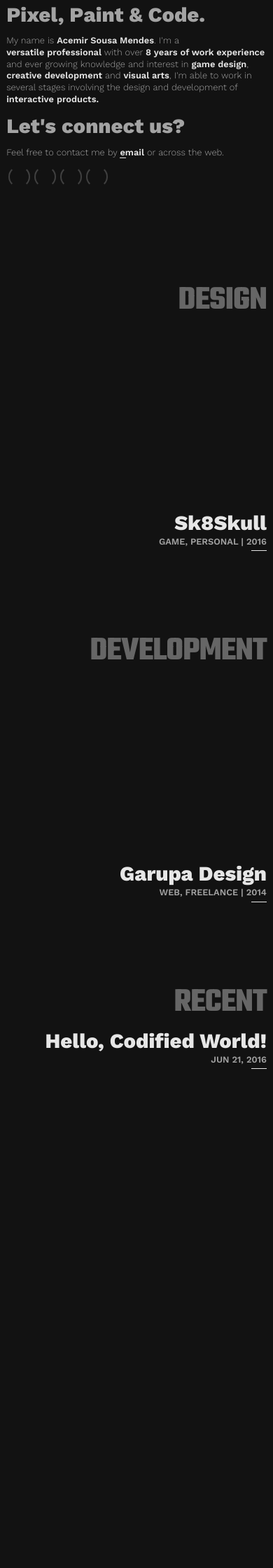
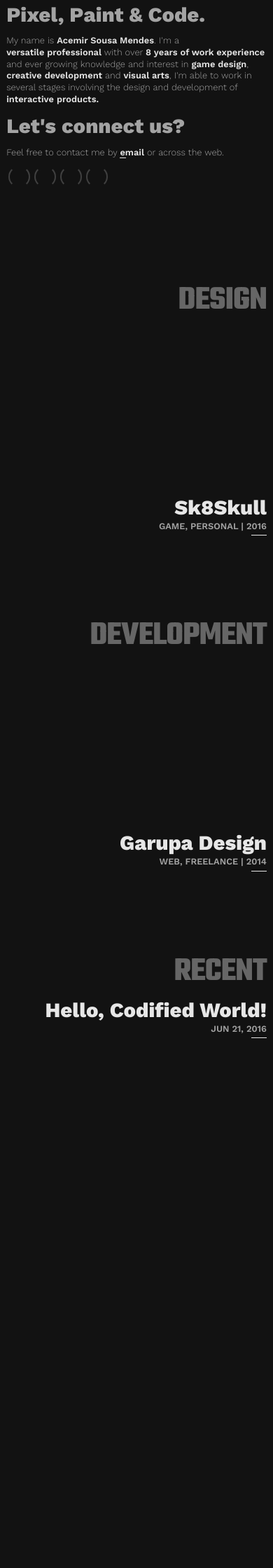
Before and after one commit to acemir/acemir.github.io, a Jekyll site: the page built from index.html, in a window 390 px wide. Shown: the part 1033-3273 px from the top of the page at 70% size. Built offline with Jekyll 4.4.1, drawn with Linux system fonts in a browser that asks for light colours; some web fonts are replaced; after the commit the page ends 3229 px from its top, so only the background shows below that.

Commit message:
Layout fixes

```diff
--- a/assets/css/root.scss
+++ b/assets/css/root.scss
@@ -1197,7 +1197,7 @@ figure {
       }
     }
     .sec-section {
-      padding-top: 25em;
+      padding-top: 23em;
     }
     .sec-text {
       padding-left: 0;
```
